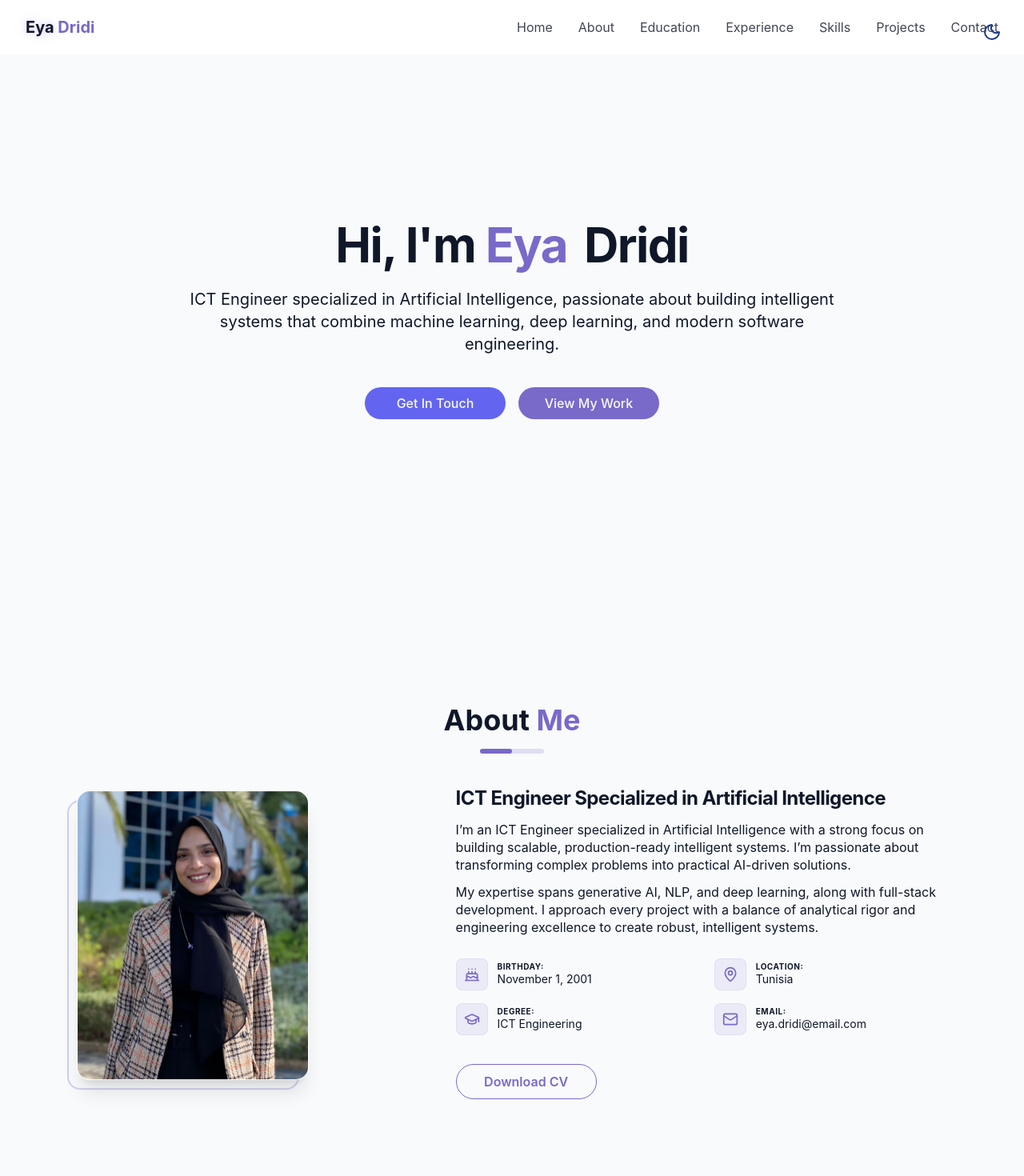
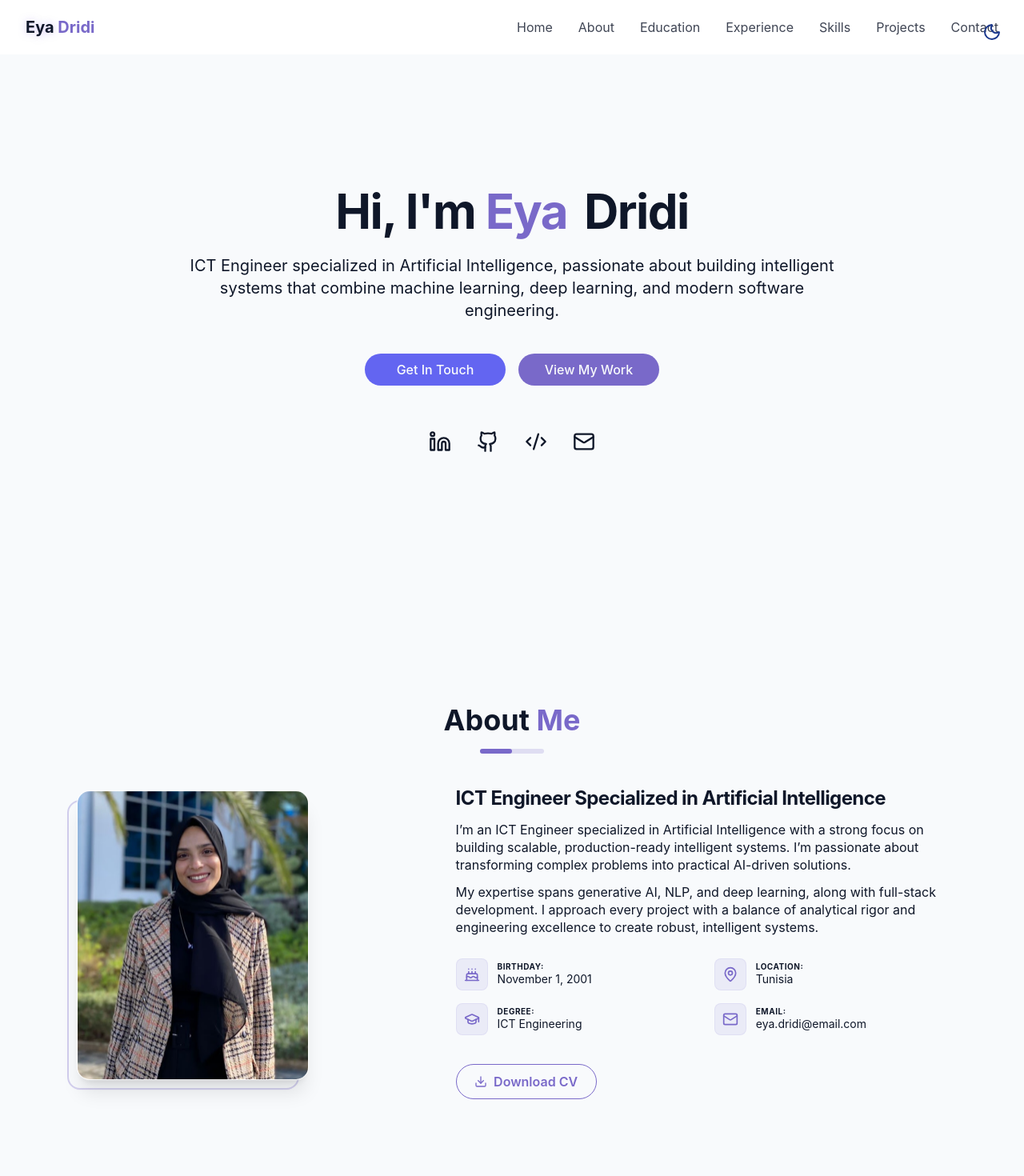
Before and after one commit to eyadrid/eyadrid.github.io, a React (Vite) app: page / in a window 1280 px wide. Shown: the top 1470 px of the page at 80% size. Built offline with nearby package versions, Linux system fonts and the light colour scheme.

Commit message:
fixing the contact/AboutMe sections

```diff
--- a/src/components/AboutMe.jsx
+++ b/src/components/AboutMe.jsx
@@ -1,4 +1,4 @@
-import { Cake, MapPin, GraduationCap, Mail } from "lucide-react";
+import { Cake, MapPin, GraduationCap, Mail, Download } from "lucide-react";
 
 export const AboutSection = () => {
   const personalInfo = [
@@ -40,8 +40,7 @@ export const AboutSection = () => {
           {/* RIGHT SIDE - CONTENT */}
           <div className="flex flex-col space-y-5 text-center md:text-left">
             <div className="space-y-3">
-                {/* TAILLE MODIFIÉE ICI : text-lg sur mobile, text-xl sur tablette, text-2xl sur desktop */}
-                <h2 className="text-lg md:text-xl lg:text-2xl font-bold text-foreground tracking-tight whitespace-nowrap lg:whitespace-normal">
+                <h2 className="text-lg md:text-xl lg:text-2xl font-bold text-foreground tracking-tight">
                     ICT Engineer Specialized in Artificial Intelligence
                 </h2>
 
@@ -76,11 +75,14 @@ export const AboutSection = () => {
 
             {/* BUTTONS */}
             <div className="flex flex-col sm:flex-row gap-4 pt-2 justify-center md:justify-start">
-                {/* Ajout du bouton manquant pour la cohérence */}
                 <a
-                    href="/cv.pdf"
-                    className="w-44 h-11 flex items-center justify-center rounded-full border border-primary text-primary hover:bg-primary/5 transition-all font-semibold"
+                    href="/cv.pdf"              // Path to file in /public folder
+                    download="Dridi_Eya_Resume.pdf" // This name is what the user will see when saved
+                    target="_blank"
+                    rel="noopener noreferrer"
+                    className="w-44 h-11 flex items-center justify-center gap-2 rounded-full border border-primary text-primary hover:bg-primary/5 transition-all font-semibold group"
                 >
+                    <Download className="w-4 h-4 transition-transform group-hover:translate-y-0.5" />
                     Download CV
                 </a>
             </div>
--- a/src/components/ContactSection.jsx
+++ b/src/components/ContactSection.jsx
@@ -1,4 +1,5 @@
 import {
+  Github,
   Instagram,
   Linkedin,
   Mail,
@@ -37,7 +38,7 @@ export const ContactSection = () => {
         throw new Error("Request failed");
       }
 
-      setSubmitMessage("Message sent!");
+      setSubmitMessage("Thank you for your message. I'll get back to you soon.");
       e.target.reset();
     } catch {
       setSubmitMessage("Could not send the message. Please try again in a moment.");
@@ -107,9 +108,7 @@ export const ContactSection = () => {
                 </div>
               </div>
             </div>
-
-            {/* Réseaux Sociaux (Gauche) */}
-          </div>
+            </div>
 
           {/* --- COLONNE DROITE : Formulaire --- */}
           <div className="bg-card p-8 rounded-lg shadow-sm border border-border/50">
--- a/src/components/EducationSection.jsx
+++ b/src/components/EducationSection.jsx
@@ -7,7 +7,7 @@ const educationData = [
     specialization: "Specializing in Smart Image Applications (SIA)",
     period: "09/2022 – 10/2025",
     location: "Ariana, Tunisia",
-    achievements: ["Obtained with honors"],
+    achievements: ["Graduated with honors"],
     icon: <GraduationCap className="w-6 h-6" />,
   },
   {
@@ -25,7 +25,7 @@ const educationData = [
     degree: "Baccalaureate in Mathematics",
     period: "09/2016 – 06/2020",
     location: "Bizerte, Tunisia",
-    achievements: ["Baccalaureate with honors"],
+    achievements: ["Graduated with honors"],
     icon: <Medal className="w-6 h-6" />,
   },
 ];
--- a/src/components/ExperienceSection.jsx
+++ b/src/components/ExperienceSection.jsx
@@ -21,8 +21,8 @@ const experiences = [
     period: "02/2025 – 07/2025",
     location: "Tunis, Tunisia",
     description: [
-      "Developed an intelligent patient data deduplication solution to enhance data quality and consistency across large-scale databases.",
-      "Implemented and optimized the dedupe library for accurate record linkage, built interactive UI components using Flask for data visualization, and contributed to testing, validation, and technical documentation."
+      "Developed an intelligent patient data deduplication system to enhance data quality and consistency across large-scale healthcare databases.",
+      "Leveraged the dedupe library for accurate record linkage and built Flask-based interfaces to facilitate system interaction and results visualization, while contributing to testing, validation, and technical documentation."
     ],
     tags: ["Python", "Dedupe Library", "Flask", "Oracle DB"]
   },
--- a/src/components/HeroSection.jsx
+++ b/src/components/HeroSection.jsx
@@ -1,4 +1,4 @@
-import { ArrowDown } from "lucide-react";
+import { Github, Linkedin, Mail, Code2 } from "lucide-react";
 
 export const HeroSection = () => {
   return (
@@ -25,8 +25,6 @@ export const HeroSection = () => {
           </p>
 
           <div className="pt-4 opacity-0 animate-fade-in-delay-4 flex flex-col sm:flex-row items-center justify-center gap-4">
-
-
             <a
               href="#contact"
               className="cosmic-button w-44 bg-secondary border-secondary hover:bg-secondary/80 text-center"
@@ -43,6 +41,51 @@ export const HeroSection = () => {
             </a>
           </div>
 
+          {/* Social Links Section - Unified Colors */}
+          <div className="pt-8 opacity-0 animate-fade-in-delay-4">
+            <div className="flex space-x-8 justify-center items-center">
+
+              {/* LinkedIn */}
+              <a
+                href="https://www.linkedin.com/in/dridieya/"
+                target="_blank"
+                rel="noopener noreferrer"
+                className="text-muted-foreground hover:text-primary transition-all duration-300 transform hover:scale-110"
+              >
+                <Linkedin size={28} />
+              </a>
+
+              {/* GitHub */}
+              <a
+                href="https://github.com/eyadrid"
+                target="_blank"
+                rel="noopener noreferrer"
+                className="text-muted-foreground hover:text-primary transition-all duration-300 transform hover:scale-110"
+              >
+                <Github size={28} />
+              </a>
+
+              {/* HackerRank */}
+              <a
+                href="https://www.hackerrank.com/profile/eya_dridi"
+                target="_blank"
+                rel="noopener noreferrer"
+                className="text-muted-foreground hover:text-primary transition-all duration-300 transform hover:scale-110"
+              >
+                <Code2 size={28} />
+              </a>
+
+              {/* Email */}
+              <a
+                href="mailto:eya.dridi@supcom.tn"
+                className="text-muted-foreground hover:text-primary transition-all duration-300 transform hover:scale-110"
+              >
+                <Mail size={28} />
+              </a>
+
+            </div>
+          </div>
+
         </div>
       </div>
     </section>
--- a/src/components/ProjectsSection.jsx
+++ b/src/components/ProjectsSection.jsx
@@ -3,8 +3,8 @@ import { Github } from "lucide-react";
 const projects = [
   {
     id: 1,
-    title: "Multi-Agent Dental System",
-    description: "A conversational AI system for managing dental appointments, powered by LangGraph and llama-3.3-70b-versatile. This project demonstrates a multi-agent architecture where specialized agents work together to handle different appointment-related tasks through natural language interactions.",
+    title: "Dental Appointment System",
+    description: "A conversational AI system for managing dental appointments, powered by LangGraph and llama-3.3. This project demonstrates a multi-agent architecture where specialized agents work together to handle different appointment-related tasks through natural language interactions.",
     image: "https://www.bookingpressplugin.com/wp-content/uploads/2023/03/the-top-appointment-scheduling-software-features-for-dental-practices.webp",
     tags: ["Pyton", "LangGraph", "Llama 3.3", "FastAPI", "Streamlit"],
     github: "https://github.com/eyadrid/Dental-Appointment-System",
@@ -14,7 +14,7 @@ const projects = [
     title: "AI News Aggregator",
     description: "An automated pipeline that scrapes AI content from YouTube and RSS feeds, summarizes it via LLMs, and delivers personalized daily digests through Gmail. It includes a curation agent that ranks articles based on user preferences.",
     image: "https://tse1.mm.bing.net/th/id/OIP.MOuAAMr0R4eoJheB6OQQwwHaE8?rs=1&pid=ImgDetMain&o=7&rm=3",
-    tags: ["Python", "Groq LLM", "PostgreSQL", "GitHub Actions", "railway"],
+    tags: ["Python", "PostgreSQL", "GitHub Actions", "railway"],
     github: "https://github.com/eyadrid/ai-news-hub",
   },
   {
@@ -41,7 +41,7 @@ export const ProjectsSection = () => {
       <div className="container mx-auto max-w-6xl">
         {/* Header de section */}
         <div className="text-center mb-16">
-          <h2 className="text-3xl md:text-5xl font-bold mb-4 text-foreground">
+          <h2 className="text-3xl md:text-4xl font-bold mb-4 text-foreground">
             Featured <span className="text-primary">Projects</span>
           </h2>
           <div className="h-1.5 w-20 bg-primary/20 mx-auto rounded-full relative">
@@ -93,6 +93,8 @@ export const ProjectsSection = () => {
                   <div className="pt-6 border-t border-border/30">
                     <a
                       href={project.github}
+                      target="_blank"             // Opens in new tab
+                      rel="noopener noreferrer"   // Security best practice
                       className="flex-1 flex items-center justify-center gap-2 px-4 py-2.5 text-sm font-bold rounded-xl bg-primary text-primary-foreground hover:bg-primary/90 transition-all"
                     >
                       <Github className="w-4 h-4" />
```
Also changed, not shown: 1 other file (tests, documents, lock files or other folders).
